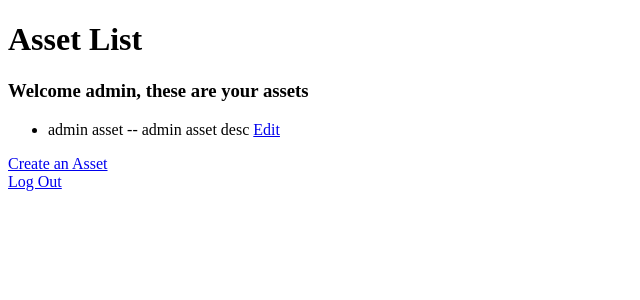
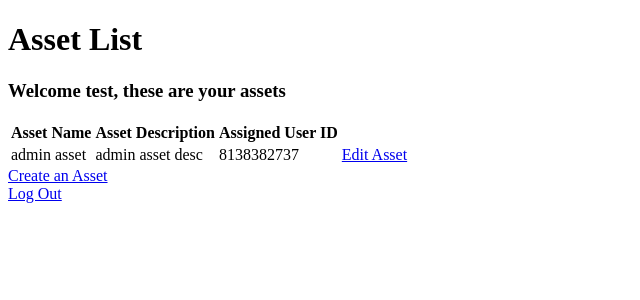
Before and after one commit to callumsontag/assetManagement, a Flask app: page /assets/8138382737 in a window 1280 px wide. Shown: the top 300 px of the page, without its empty margins (0-640 px from the left). Run offline with Flask 3, Linux system fonts and the light colour scheme; a user stored in the database is signed in.

Commit message:
added admin user role

```diff
--- a/app.py
+++ b/app.py
@@ -19,7 +19,7 @@ app.config['SQLALCHEMY_DATABASE_URI'] =\
 app.config['SQLALCHEMY_TRACK_MODIFICATIONS'] = False
 app.config['SECRET_KEY'] = os.getenv("SECRET_KEY")
 login_manager = LoginManager()
-login_manager.login_view = 'auth.login'
+login_manager.login_view = 'login'
 login_manager.init_app(app)
 
 load_dotenv()
@@ -107,7 +107,7 @@ def login():
 
         # if the above check passes, then we know the user has the right credentials
         login_user(user)
-        return redirect(url_for('assets'))
+        return redirect(url_for('assets', user_id=current_user.user_id))
     return render_template('login.html')
 
 
@@ -144,9 +144,9 @@ def edit_asset(user_id, asset_id):
         if request.method == "POST":
             asset.name = request.form["new_asset_name"]
             asset.description = request.form["new_asset_description"]
+
             db.session.commit()
-            return
-        redirect(url_for('assets', user_id=user_id))
+            return redirect(url_for('assets', user_id=user_id))
     else:
         return "User or asset not found"
     return render_template("edit_asset.html", user=user, asset=asset)
@@ -155,29 +155,32 @@ def edit_asset(user_id, asset_id):
 @app.route("/assets/<int:user_id>")
 @login_required
 def assets(user_id):
+    user = User.query.get(user_id)
 
-    user = User.query.get(user_id)
     if user:
-        assets = user.assets
-        return render_template('assets.html', user=user, assets=assets)
+        if current_user.is_admin:
+            assets = Asset.query.all()
+            return render_template('assets.html', user=user, assets=assets)
+        else:
+            assets = user.assets
+            return render_template('assets.html', user=user, assets=assets)
     else:
         return "User not found"
 
 
-@app.route('/delete_asset/<int:asset_id>', methods=['POST'])
+@app.route("/delete_asset/<int:user_id>/<int:asset_id>", methods=["GET", "POST"])
 @login_required
-def delete_asset(asset_id):
-    # if current_user.is_admin:
-    #     conn = sqlite3.connect('assetManagementDatabase.db')
-    #     cursor = conn.cursor()
-    #     # Your code to delete the asset from the database
-    #     cursor.execute('DELETE FROM assets WHERE asset_id = ?', (asset_id,))
-    #     conn.commit()
-    #     conn.close()
-    #     return redirect(url_for('assets'))
-    # else:
-    #     return "Access denied"  # Only admins can delete assets
-    return render_template('assets.html')
+def delete_asset(user_id, asset_id):
+    user = User.query.get(user_id)
+    asset = Asset.query.get(asset_id)
+
+    if user and asset and current_user.is_admin:
+        db.session.delete(asset)
+        db.session.commit()
+        return redirect(url_for('assets', user_id=user_id))
+    else:
+        # Only admins can delete assets
+        return "Access denied, only admins can delete assets"
 
 
 @app.route("/logout")
--- a/templates/assets.html
+++ b/templates/assets.html
@@ -5,14 +5,31 @@
 </head>
 <body>
     <h1>Asset List</h1>
-    <h3>Welcome {{ user.first_name }}, these are your assets</h3>
-    <ul>
+    <h3>Welcome {{ current_user.first_name }}, these are your assets</h3>
+    <table>
+        <tr>
+            <th>Asset Name</th>
+            <th>Asset Description</th>
+            <th>Assigned User ID</th>
+            <th></th>
+            <th></th>
+        </tr>
         {% for asset in assets %}
-        <li>{{ asset.name }} -- {{ asset.description }}
-        <a href="{{ url_for('edit_asset', user_id=current_user.user_id, asset_id=asset.asset_id) }}">Edit</a>
-        </li>
+        <tr>
+            <td>{{ asset.name }}</td>
+            <td>{{ asset.description }}</td>
+            <td>{{ asset.user_id }}</td>
+            <td>
+                <a href="{{ url_for('edit_asset', user_id=current_user.user_id, asset_id=asset.asset_id) }}">Edit Asset</a>
+            </td>
+            <td>
+                {% if current_user.is_admin %}
+                <a href="{{ url_for('delete_asset', user_id=user.user_id, asset_id=asset.asset_id) }}">Delete Asset</a>
+                {% endif %}
+            </td>
+        </tr>
         {% endfor %}
-    </ul>
+    </table>
     <a href="{{ url_for('create_asset') }}">Create an Asset</a>
     <br>
     <a href="{{ url_for('logout') }}">Log Out</a>
--- a/templates/login.html
+++ b/templates/login.html
@@ -5,8 +5,8 @@
 </head>
 <body>
     <h1>Login</h1>
-    <form method="POST" action="{{ url_for('login') }}">
-        <input type="text" name="email" placeholder="Email" required>
+    <form method="POST" action="{{ url_for('login', user_id=current_user.user_id) }}">
+        <input type="email" name="email" placeholder="Email" required>
         <input type="password" name="password" placeholder="Password" required>
         <button type="submit">Login</button>
     </form>
--- a/templates/register.html
+++ b/templates/register.html
@@ -14,7 +14,7 @@
     {% endif %}
     {% endwith %}
     <form method="POST" action="{{ url_for('register') }}">
-        <input type="text" name="email" placeholder="Email" required>
+        <input type="email" name="email" placeholder="Email" required>
         <input type="password" name="password" placeholder="Password" required>
         <input type="firstName" name="firstName" placeholder="First Name" required>
         <input type="lastName" name="lastName" placeholder="Last Name" required>
```
Also changed, not shown: templates/edit_asset.html (+6 -4 lines), assetManagementDatabase.db.
